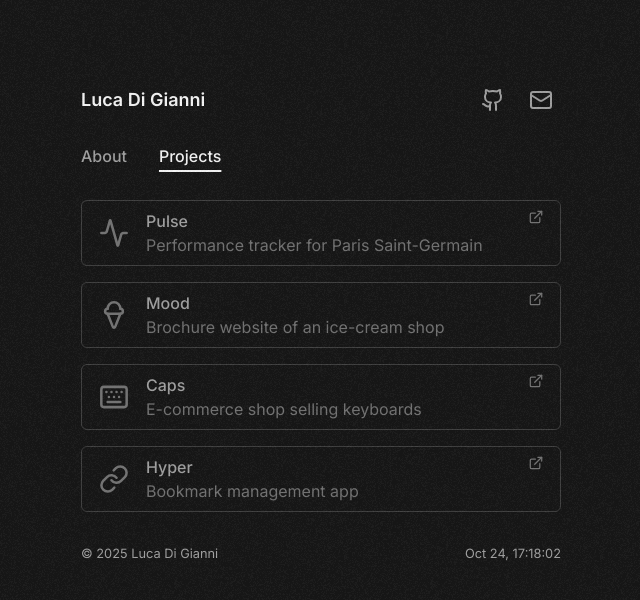
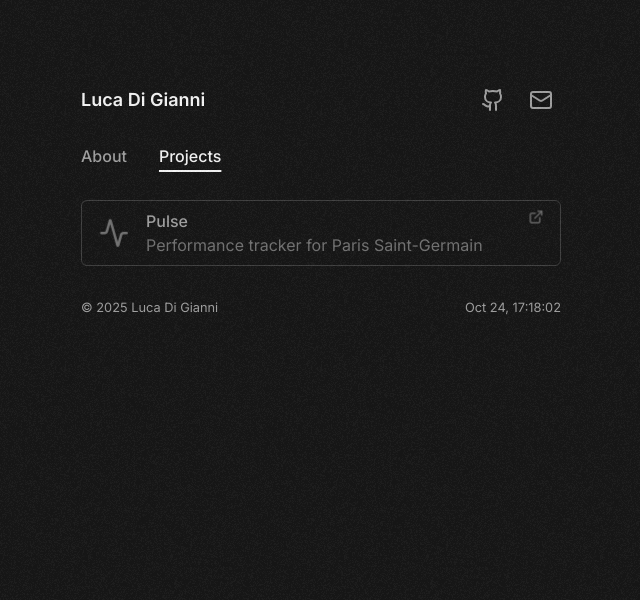
Before and after one commit to ldgni/ldgni.io, a Next.js app: page /projects in a window 1280 px wide. Shown: the top 600 px of the page, without its empty margins (319-959 px from the left). Built offline with nearby package versions, Linux system fonts and the light colour scheme.

Commit message:
chore: remove projects

```diff
--- a/app/projects/page.tsx
+++ b/app/projects/page.tsx
@@ -1,4 +1,4 @@
-import { Activity, ExternalLink, IceCream, Keyboard, Link } from "lucide-react";
+import { Activity, ExternalLink } from "lucide-react";
 
 const projects = [
   {
@@ -6,24 +6,6 @@ const projects = [
     url: "https://pulse-live.vercel.app/",
     description: "Performance tracker for Paris Saint-Germain",
     icon: Activity,
-  },
-  {
-    name: "Mood",
-    url: "https://mood-live.vercel.app/",
-    description: "Brochure website of an ice-cream shop",
-    icon: IceCream,
-  },
-  {
-    name: "Caps",
-    url: "https://caps-live.vercel.app/",
-    description: "E-commerce shop selling keyboards",
-    icon: Keyboard,
-  },
-  {
-    name: "Hyper",
-    url: "https://hyper-live.vercel.app/",
-    description: "Bookmark management app",
-    icon: Link,
   },
 ];
 
```
